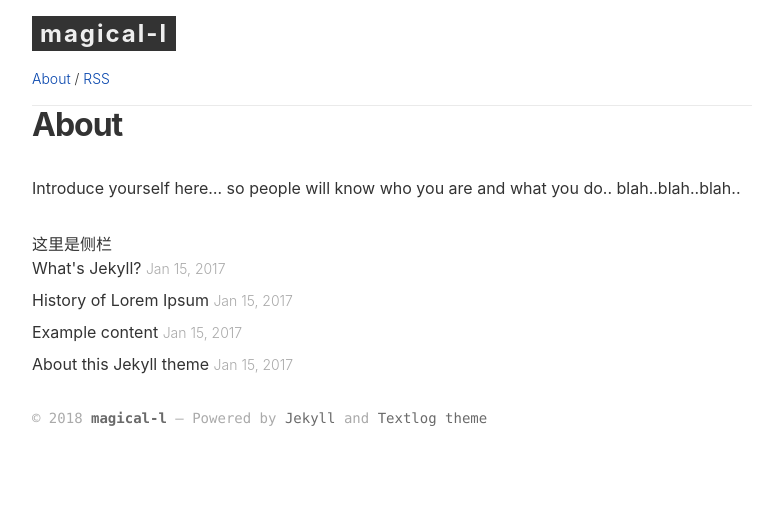
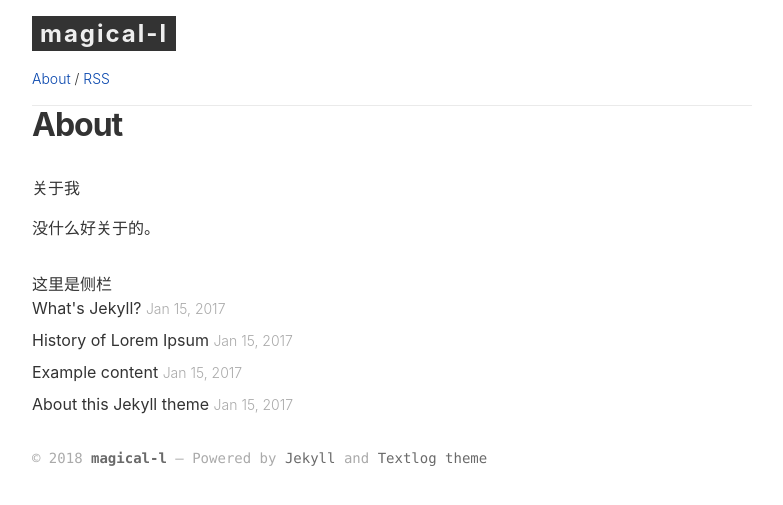
Before and after one commit to magical-l/magical-l.github.io, a Jekyll site: the page built from about.md, in a window 1280 px wide. Shown: the top 505 px of the page, without its empty margins (8-791 px from the left). Built offline with Jekyll 4.4.1, drawn with Linux system fonts in a browser that asks for light colours.

Commit message:
改了些内容

```diff
--- a/about.md
+++ b/about.md
@@ -3,4 +3,6 @@ layout: page
 title: About
 ---
 
-Introduce yourself here... so people will know who you are and what you do.. blah..blah..blah..
+关于我
+
+没什么好关于的。
```
Also changed, not shown: 404.md (+1 -3 lines).
